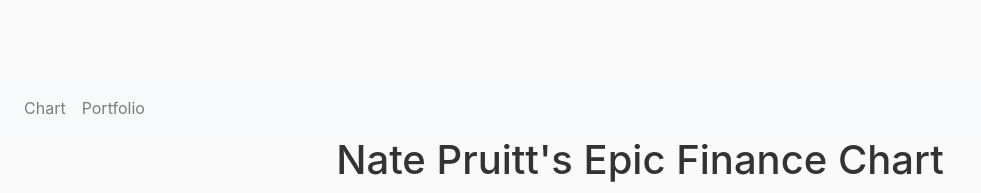
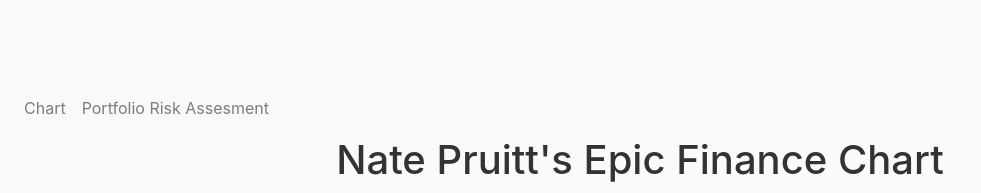
Before and after one commit to NateLeeP/Finance-App, a Flask app: page /home in a window 1280 px wide. Shown: the top 193 px of the page, without its empty margins (0-981 px from the left). Run offline with Flask 2, Linux system fonts and the light colour scheme; some libraries are stand-ins or nearby versions.

Commit message:
Updated navigation bar

```diff
--- a/financeapp/templates/layout.html
+++ b/financeapp/templates/layout.html
@@ -4,7 +4,7 @@
     <nav class='navbar navbar-expand-lg navbar-light bg-light'>
         <ul class='navbar-nav mr-auto'>
         <li class='nav-item'><a class ='nav-link' href="/chart">Chart</a></li>
-        <li class = 'nav-item'><a class = 'nav-link' href="/portfolio">Portfolio</a></li>
+        <li class = 'nav-item'><a class = 'nav-link' href="/portfolio">Portfolio Risk Assesment</a></li>
         </div>
 </header>
 <head>
```
